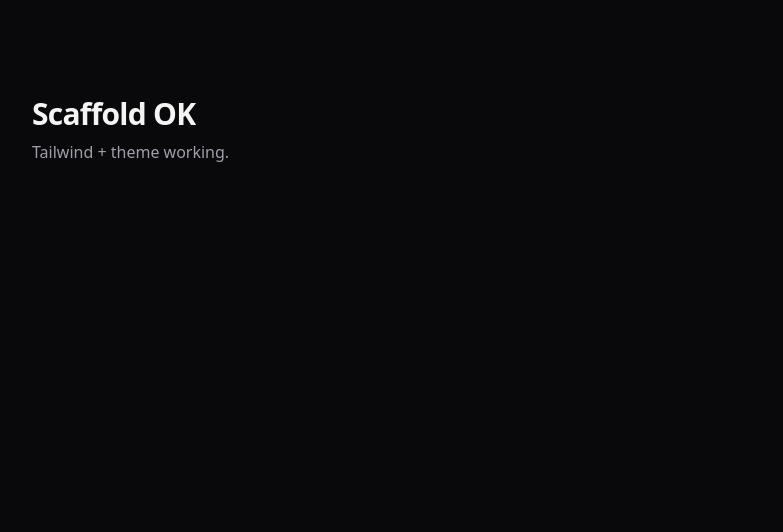
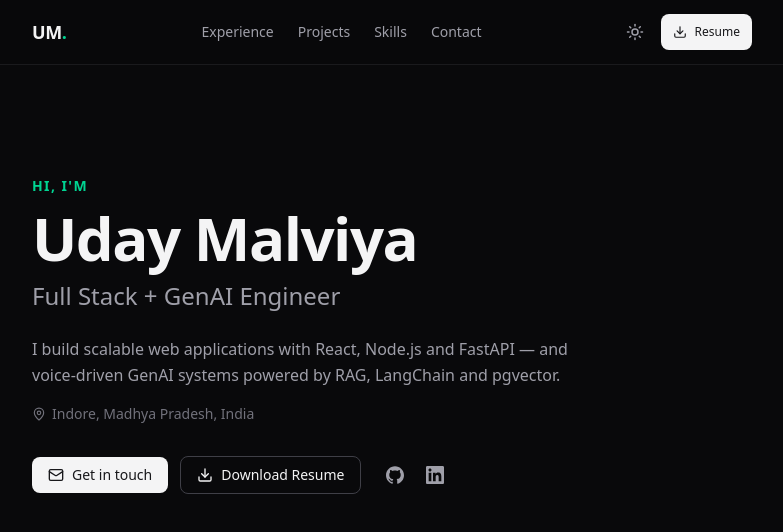
Before and after one commit to UdayMalviya11/portoflio, a React (Vite) app: page / in a window 1280 px wide. Shown: the top 532 px of the page, without its empty margins (248-1031 px from the left). Built offline with nearby package versions, Linux system fonts and the light colour scheme; the HTML template or start-up script is replaced by a standard one.

Commit message:
feat: add navbar, theme toggle, and hero section

```diff
--- a/src/App.jsx
+++ b/src/App.jsx
@@ -1,8 +1,13 @@
+import Navbar from "./components/Navbar";
+import Hero from "./components/Hero";
+
 export default function App() {
   return (
-    <main className="mx-auto max-w-3xl px-6 py-24">
-      <h1 className="text-3xl font-bold tracking-tight">Scaffold OK</h1>
-      <p className="mt-2 text-zinc-600 dark:text-zinc-400">Tailwind + theme working.</p>
-    </main>
+    <>
+      <Navbar />
+      <main className="mx-auto max-w-3xl px-6">
+        <Hero />
+      </main>
+    </>
   );
 }
--- /dev/null
+++ b/src/components/Hero.jsx
@@ -0,0 +1,57 @@
+import { motion } from "motion/react";
+import { Download, Mail, MapPin } from "lucide-react";
+import { GithubIcon, LinkedinIcon } from "./ui/brand-icons";
+import { TextEffect } from "./ui/text-effect";
+import { Button } from "./ui/button";
+import { profile } from "../data/resume";
+
+const iconLink =
+  "inline-flex h-9 w-9 items-center justify-center rounded-lg text-zinc-600 transition-colors hover:bg-zinc-100 dark:text-zinc-400 dark:hover:bg-zinc-800";
+
+export default function Hero() {
+  return (
+    <section id="home" className="pt-36 pb-16 md:pt-44 md:pb-24">
+      <p className="text-sm font-semibold uppercase tracking-widest text-emerald-600 dark:text-emerald-400">
+        <TextEffect>Hi, I&apos;m</TextEffect>
+      </p>
+      <h1 className="mt-3 text-4xl font-bold tracking-tight md:text-6xl">
+        <TextEffect delay={0.15}>{profile.name}</TextEffect>
+      </h1>
+      <h2 className="mt-3 text-xl font-medium text-zinc-600 dark:text-zinc-400 md:text-2xl">
+        <TextEffect delay={0.35}>{profile.headline}</TextEffect>
+      </h2>
+      <motion.div
+        initial={{ opacity: 0, y: 12 }}
+        animate={{ opacity: 1, y: 0 }}
+        transition={{ duration: 0.5, delay: 0.7, ease: "easeOut" }}
+      >
+        <p className="mt-6 max-w-xl leading-relaxed text-zinc-600 dark:text-zinc-400">{profile.pitch}</p>
+        <p className="mt-4 flex items-center gap-1.5 text-sm text-zinc-500">
+          <MapPin size={14} /> {profile.location}
+        </p>
+        <div className="mt-8 flex flex-wrap items-center gap-3">
+          <Button as="a" href={`mailto:${profile.email}`}>
+            <Mail size={16} /> Get in touch
+          </Button>
+          <Button as="a" href={profile.resumeFile} download variant="outline">
+            <Download size={16} /> Download Resume
+          </Button>
+          <div className="ml-1 flex items-center gap-1">
+            <a href={profile.github} target="_blank" rel="noreferrer" aria-label="GitHub" className={iconLink}>
+              <GithubIcon size={18} />
+            </a>
+            <a
+              href={profile.linkedin}
+              target="_blank"
+              rel="noreferrer"
+              aria-label="LinkedIn"
+              className={iconLink}
+            >
+              <LinkedinIcon size={18} />
+            </a>
+          </div>
+        </div>
+      </motion.div>
+    </section>
+  );
+}
--- /dev/null
+++ b/src/components/Navbar.jsx
@@ -0,0 +1,40 @@
+import { Download } from "lucide-react";
+import ThemeToggle from "./ThemeToggle";
+import { Button } from "./ui/button";
+import { profile } from "../data/resume";
+
+const links = [
+  ["Experience", "#experience"],
+  ["Projects", "#projects"],
+  ["Skills", "#skills"],
+  ["Contact", "#contact"],
+];
+
+export default function Navbar() {
+  return (
+    <header className="fixed inset-x-0 top-0 z-50 border-b border-zinc-200/60 bg-white/70 backdrop-blur-md dark:border-zinc-800/60 dark:bg-zinc-950/70">
+      <nav className="mx-auto flex h-16 max-w-3xl items-center justify-between px-6">
+        <a href="#home" className="text-lg font-bold tracking-tight">
+          UM<span className="text-emerald-600 dark:text-emerald-400">.</span>
+        </a>
+        <div className="hidden items-center gap-6 md:flex">
+          {links.map(([label, href]) => (
+            <a
+              key={href}
+              href={href}
+              className="text-sm text-zinc-600 transition-colors hover:text-zinc-900 dark:text-zinc-400 dark:hover:text-zinc-100"
+            >
+              {label}
+            </a>
+          ))}
+        </div>
+        <div className="flex items-center gap-2">
+          <ThemeToggle />
+          <Button as="a" href={profile.resumeFile} download className="h-9 px-3 text-xs">
+            <Download size={14} /> Resume
+          </Button>
+        </div>
+      </nav>
+    </header>
+  );
+}
--- /dev/null
+++ b/src/components/ThemeToggle.jsx
@@ -0,0 +1,23 @@
+import { useState } from "react";
+import { Moon, Sun } from "lucide-react";
+
+export default function ThemeToggle() {
+  const [dark, setDark] = useState(() => document.documentElement.classList.contains("dark"));
+
+  function toggle() {
+    const next = !dark;
+    setDark(next);
+    document.documentElement.classList.toggle("dark", next);
+    localStorage.theme = next ? "dark" : "light";
+  }
+
+  return (
+    <button
+      onClick={toggle}
+      aria-label="Toggle theme"
+      className="inline-flex h-9 w-9 items-center justify-center rounded-lg text-zinc-600 transition-colors hover:bg-zinc-100 dark:text-zinc-400 dark:hover:bg-zinc-800"
+    >
+      {dark ? <Sun size={18} /> : <Moon size={18} />}
+    </button>
+  );
+}
--- /dev/null
+++ b/src/components/ui/brand-icons.jsx
@@ -0,0 +1,17 @@
+// Brand icons (removed from lucide-react 1.x) — paths from Simple Icons, fill: currentColor.
+
+export function GithubIcon({ size = 18 }) {
+  return (
+    <svg width={size} height={size} viewBox="0 0 24 24" fill="currentColor" aria-hidden="true">
+      <path d="M12 .297c-6.63 0-12 5.373-12 12 0 5.303 3.438 9.8 8.205 11.385.6.113.82-.258.82-.577 0-.285-.01-1.04-.015-2.04-3.338.724-4.042-1.61-4.042-1.61C4.422 18.07 3.633 17.7 3.633 17.7c-1.087-.744.084-.729.084-.729 1.205.084 1.838 1.236 1.838 1.236 1.07 1.835 2.809 1.305 3.495.998.108-.776.417-1.305.76-1.605-2.665-.3-5.466-1.332-5.466-5.93 0-1.31.465-2.38 1.235-3.22-.135-.303-.54-1.523.105-3.176 0 0 1.005-.322 3.3 1.23.96-.267 1.98-.399 3-.405 1.02.006 2.04.138 3 .405 2.28-1.552 3.285-1.23 3.285-1.23.645 1.653.24 2.873.12 3.176.765.84 1.23 1.91 1.23 3.22 0 4.61-2.805 5.625-5.475 5.92.42.36.81 1.096.81 2.22 0 1.606-.015 2.896-.015 3.286 0 .315.21.69.825.57C20.565 22.092 24 17.592 24 12.297c0-6.627-5.373-12-12-12" />
+    </svg>
+  );
+}
+
+export function LinkedinIcon({ size = 18 }) {
+  return (
+    <svg width={size} height={size} viewBox="0 0 24 24" fill="currentColor" aria-hidden="true">
+      <path d="M20.447 20.452h-3.554v-5.569c0-1.328-.027-3.037-1.852-3.037-1.853 0-2.136 1.445-2.136 2.939v5.667H9.351V9h3.414v1.561h.046c.477-.9 1.637-1.85 3.37-1.85 3.601 0 4.267 2.37 4.267 5.455v6.286zM5.337 7.433c-1.144 0-2.063-.926-2.063-2.065 0-1.138.92-2.063 2.063-2.063 1.14 0 2.064.925 2.064 2.063 0 1.139-.925 2.065-2.064 2.065zm1.782 13.019H3.555V9h3.564v11.452zM22.225 0H1.771C.792 0 0 .774 0 1.729v20.542C0 23.227.792 24 1.771 24h20.451C23.2 24 24 23.227 24 22.271V1.729C24 .774 23.2 0 22.225 0z" />
+    </svg>
+  );
+}
```
